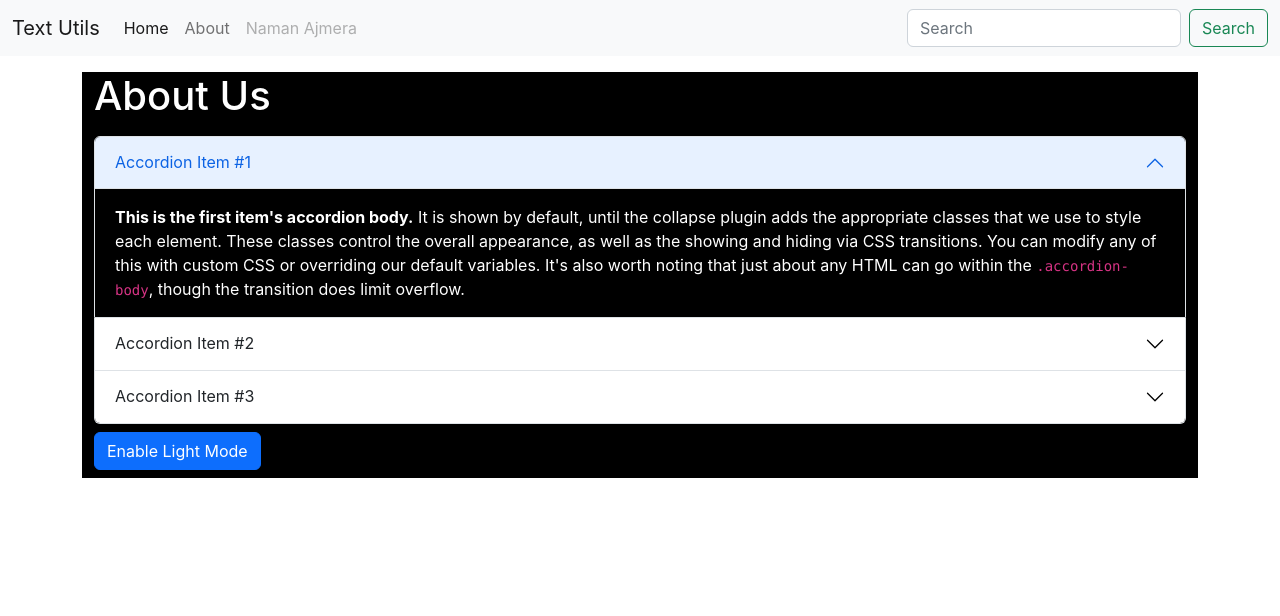
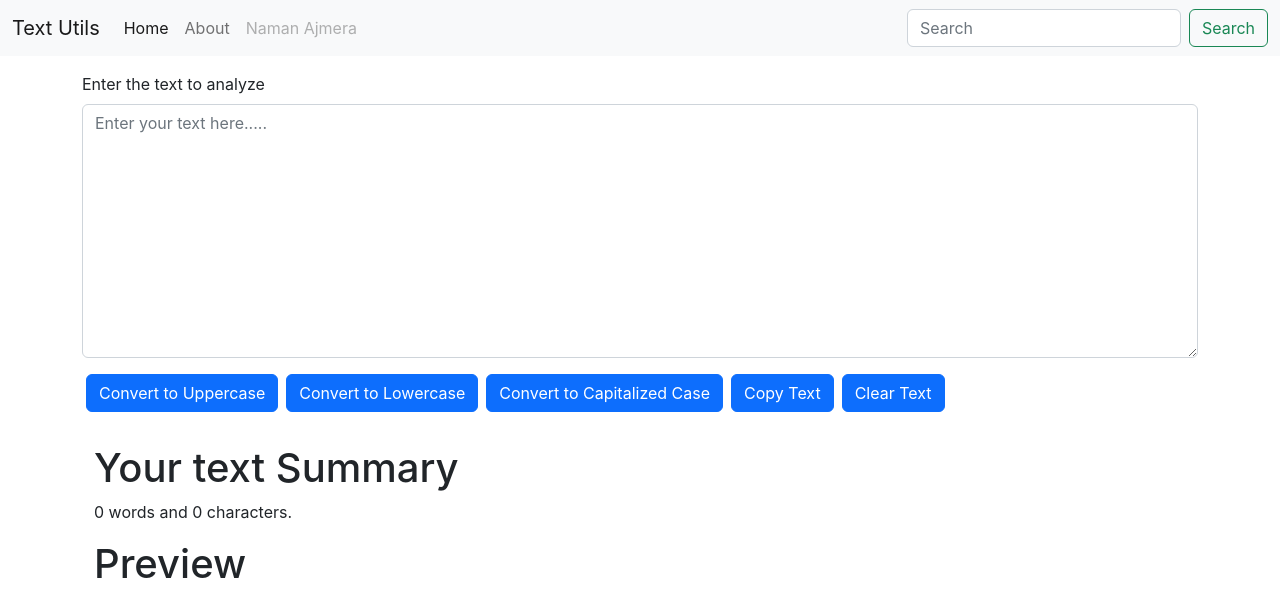
Before and after one commit to namanajmera/ReactJs, a React (Create React App) app in the folder my-app/: page / in a window 1280 px wide. Shown: the top 616 px of the page. Built offline with nearby package versions, Linux system fonts and the light colour scheme.

Commit message:
Added: Copied to Clipboard.

```diff
--- a/my-app/src/App.js
+++ b/my-app/src/App.js
@@ -1,16 +1,16 @@
 import './App.css';
 import NavBar from "./commonComponents/NavBar";
-import About from './forms/About';
-// import TextForm from './forms/TextForm';
+// import About from './components/About';
+import TextForm from './components/TextForm';
 
 function App() {
-  // const heading = "Enter the text to analyze";
+  const heading = "Enter the text to analyze";
   return (
     <div>
       <NavBar title="Text Utils" />
       <div className="container my-3">
-        {/* <TextForm heading={heading} /> */}
-        <About />
+        <TextForm heading={heading} />
+        {/* <About /> */}
       </div>
     </div>
   );
--- a/my-app/src/forms/TextForm.jsx
+++ b/my-app/src/components/TextForm.jsx
@@ -1,6 +1,7 @@
 import React, { useState } from 'react'
 
 export default function TextForm(props) {
+   const [copied, setCopied] = useState(false);
    const handleUpperCaseClick = () => {
       let newText = text.toUpperCase();
       setText(newText);
@@ -29,6 +30,14 @@ export default function TextForm(props) {
       setText(finalText);
    }
 
+   const handleCopyText = () => {
+      setCopied(true)
+      navigator.clipboard.writeText(text);
+      setTimeout(() => {
+         setCopied(false)
+      }, 3000);
+   }
+
    const handleOnChange = (event) => {
       setText(event.target.value)
    }
@@ -40,9 +49,11 @@ export default function TextForm(props) {
             <div className="mb-3">
                <label htmlFor="myBox" className="form-label">{props.heading}</label>
                <textarea className="form-control" id="myBox" rows="10" value={text} onChange={handleOnChange} placeholder="Enter your text here....."></textarea>
+               {copied ? <p><strong>Copied to Clipboard</strong></p> : ''}
                <button className="btn btn-primary my-3 mx-1" onClick={handleUpperCaseClick}>Convert to Uppercase</button>
                <button className="btn btn-primary my-3 mx-1" onClick={handleLowerCaseClick}>Convert to Lowercase</button>
                <button className="btn btn-primary my-3 mx-1" onClick={handleCapitalizedCaseClick}>Convert to Capitalized Case</button>
+               <button className="btn btn-primary my-3 mx-1" onClick={handleCopyText}>Copy Text</button>
                <button className="btn btn-primary my-3 mx-1" onClick={handleClearText}>Clear Text</button>
             </div>
          </div>
```
Also changed, not shown: my-app/src/components/About.jsx (renamed from my-app/src/forms/About.jsx).
